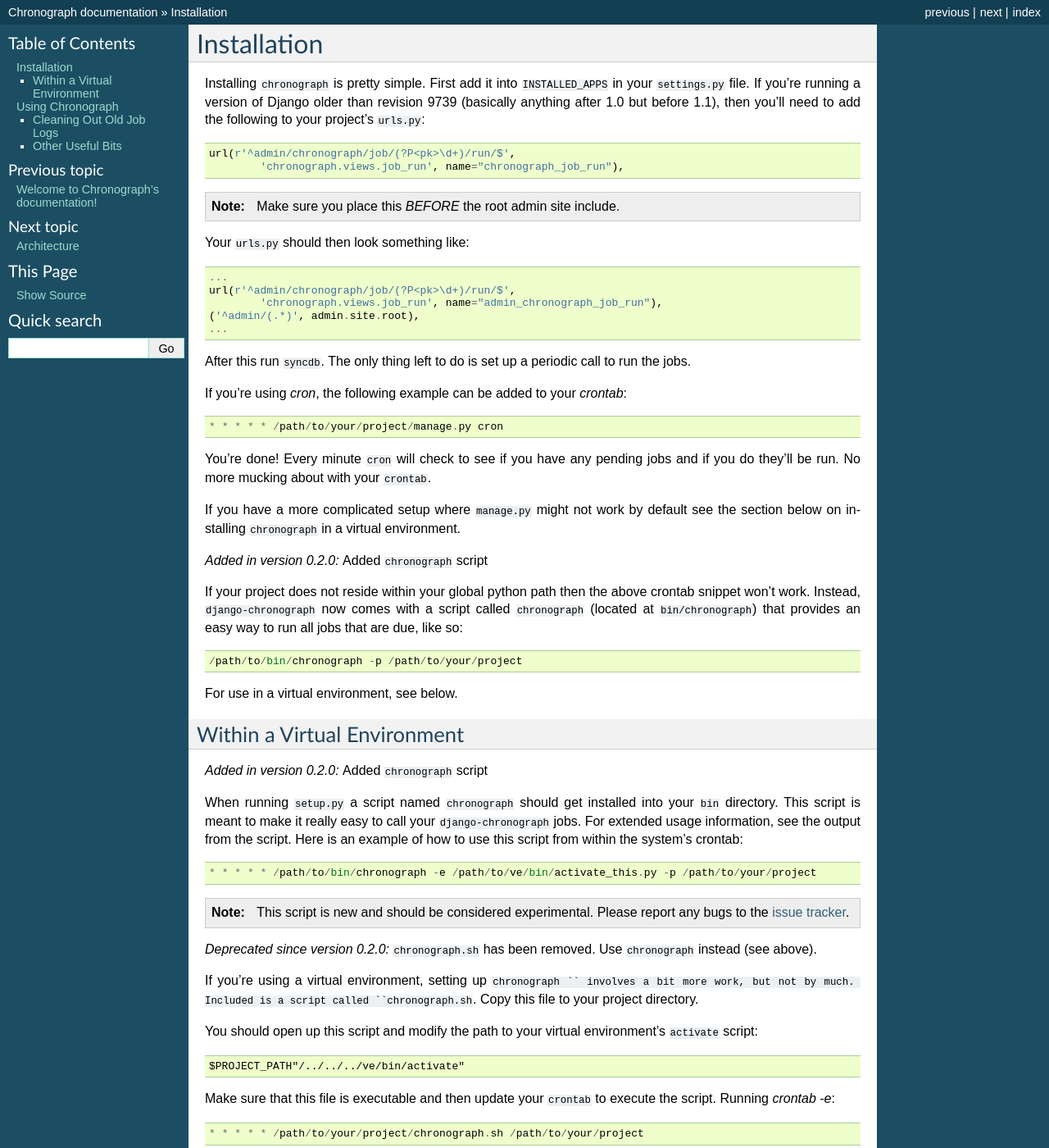
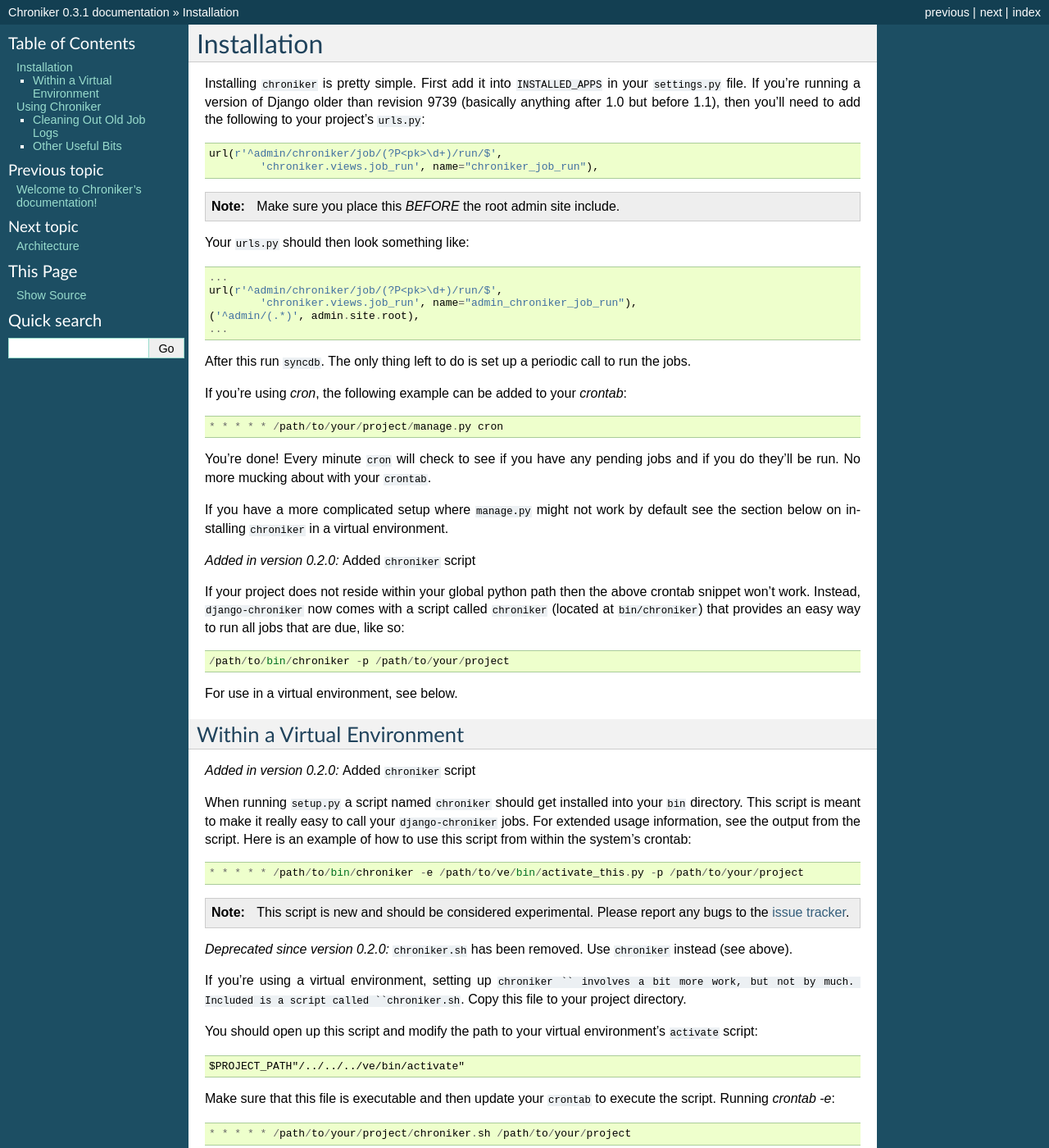
Before and after one commit to chrisspen/django-chroniker, a Sphinx documentation site: the page built from docs/overview.txt, in a window 1280 px wide and 1400 px high. Shown: the whole window at 82% size. Built offline with Sphinx 7.4.7, drawn with Linux system fonts in a browser that asks for light colours; the version number could not be read and is left out; some of the changed text lies outside the part shown.

```diff
--- a/chroniker/__init__.py
+++ b/chroniker/__init__.py
@@ -1,2 +1,2 @@
-VERSION = (0, 3, 0)
+VERSION = (0, 3, 1)
 __version__ = '.'.join(map(str, VERSION))
--- a/docs/architecture.txt
+++ b/docs/architecture.txt
@@ -3,17 +3,17 @@
 Architecture
 ============
 
-The trickiest thing to get right in ``Chronograph`` is the ability to properly
+The trickiest thing to get right in ``Chroniker`` is the ability to properly
 manage the state of a ``Job``, i.e. reliably determining whether or not a
 job is or isn't running, if it has been killed or terminated prematurely.  In
-the first version of ``Chronograph`` this issue was "solved" by keeping track
+the first version of ``Chroniker`` this issue was "solved" by keeping track
 of the PID of each running job and using the ``ps`` command to have the
 operating system tell us if the job was still running.  However, this route was
 less than ideal, for a few reasons, but most importantly because isn't wasn't
 cross-platform.  Additionally, using a series of ``subprocess.Popen`` calls was
 leading to path-related issues for some users, even on "supported" platforms.
 
-Newer version of ``Chronograph`` have attempted to solve this problem in the
+Newer version of ``Chroniker`` have attempted to solve this problem in the
 following way:
 
 	1.	Get a list of ``Job``\s that are "due"
--- a/docs/conf.py
+++ b/docs/conf.py
@@ -1,6 +1,6 @@
 # -*- coding: utf-8 -*-
 #
-# Chronograph documentation build configuration file, created by
+# Chroniker documentation build configuration file, created by
 # sphinx-quickstart on Tue Mar 23 13:09:42 2010.
 #
 # This file is execfile()d with the current directory set to its containing dir.
@@ -18,7 +18,7 @@ import sys, os
 # documentation root, use os.path.abspath to make it absolute, like shown here.
 #sys.path.append(os.path.abspath('.'))
 sys.path.append(os.path.abspath('..'))
-chronograph = __import__('chronograph')
+chroniker = __import__('chroniker')
 
 
 # -- General configuration -----------------------------------------------------
@@ -40,7 +40,7 @@ source_suffix = '.txt'
 master_doc = 'index'
 
 # General information about the project.
-project = u'Chronograph'
+project = u'Chroniker'
 copyright = u'2011, Weston Nielson'
 
 # The version info for the project you're documenting, acts as replacement for
@@ -48,10 +48,10 @@ copyright = u'2011, Weston Nielson'
 # built documents.
 #
 # The short X.Y version.
-version = '.'.join((str(each) for each in chronograph.VERSION[:3]))
+version = '.'.join((str(each) for each in chroniker.VERSION[:3]))
 
 # The full version, including alpha/beta/rc tags.
-release = chronograph.__version__
+release = chroniker.__version__
 
 # The language for content autogenerated by Sphinx. Refer to documentation
 # for a list of supported languages.
@@ -162,7 +162,7 @@ html_static_path = ['_static']
 #html_file_suffix = ''
 
 # Output file base name for HTML help builder.
-htmlhelp_basename = 'Chronographdoc'
+htmlhelp_basename = 'Chronikerdoc'
 
 
 # -- Options for LaTeX output --------------------------------------------------
@@ -176,7 +176,7 @@ htmlhelp_basename = 'Chronographdoc'
 # Grouping the document tree into LaTeX files. List of tuples
 # (source start file, target name, title, author, documentclass [howto/manual]).
 latex_documents = [
-  ('index', 'Chronograph.tex', u'Chronograph Documentation',
+  ('index', 'Chroniker.tex', u'Chroniker Documentation',
    u'Weston Nielson', 'manual'),
 ]
 
--- a/docs/index.txt
+++ b/docs/index.txt
@@ -1,9 +1,9 @@
-.. Chronograph documentation master file, created by
+.. Chroniker documentation master file, created by
    sphinx-quickstart on Tue Mar 23 13:09:42 2010.
    You can adapt this file completely to your liking, but it should at least
    contain the root `toctree` directive.
 
-Welcome to Chronograph's documentation!
+Welcome to Chroniker's documentation!
 =======================================
 
 Contents:
--- a/docs/overview.txt
+++ b/docs/overview.txt
@@ -3,13 +3,13 @@
 Installation
 ============
 
-Installing ``chronograph`` is pretty simple.  First add it into
+Installing ``chroniker`` is pretty simple.  First add it into
 ``INSTALLED_APPS`` in your ``settings.py`` file.  If you're running a version
 of Django older than revision 9739 (basically anything after 1.0 but before
 1.1), then you'll need to add the following to your project's ``urls.py``::
 
-	url(r'^admin/chronograph/job/(?P<pk>\d+)/run/$',
-		'chronograph.views.job_run', name="chronograph_job_run"),
+	url(r'^admin/chroniker/job/(?P<pk>\d+)/run/$',
+		'chroniker.views.job_run', name="chroniker_job_run"),
 
 .. note::
 
@@ -18,8 +18,8 @@ of Django older than revision 9739 (basically anything after 1.0 but before
 Your ``urls.py`` should then look something like::
 
   ...
-  url(r'^admin/chronograph/job/(?P<pk>\d+)/run/$',
-	  'chronograph.views.job_run', name="admin_chronograph_job_run"),
+  url(r'^admin/chroniker/job/(?P<pk>\d+)/run/$',
+	  'chroniker.views.job_run', name="admin_chroniker_job_run"),
   ('^admin/(.*)', admin.site.root),
   ...
 
@@ -35,18 +35,18 @@ jobs and if you do they'll be run.  No more mucking about with your
 ``crontab``.
 
 If you have a more complicated setup where ``manage.py`` might not work by
-default see the section below on installing ``chronograph`` in a virtual
+default see the section below on installing ``chroniker`` in a virtual
 environment.
 
 .. versionadded:: 0.2.0
-	Added ``chronograph`` script
+	Added ``chroniker`` script
 
 If your project does not reside within your global python path then the above
-crontab snippet won't work.  Instead, ``django-chronograph`` now comes with a
-script called ``chronograph`` (located at :file:`bin/chronograph`) that
+crontab snippet won't work.  Instead, ``django-chroniker`` now comes with a
+script called ``chroniker`` (located at :file:`bin/chroniker`) that
 provides an easy way to run all jobs that are due, like so::
 
-	/path/to/bin/chronograph -p /path/to/your/project
+	/path/to/bin/chroniker -p /path/to/your/project
 
 For use in a virtual environment, see below.
 
@@ -55,29 +55,29 @@ Within a Virtual Environment
 ----------------------------
 
 .. versionadded:: 0.2.0
-	Added ``chronograph`` script
+	Added ``chroniker`` script
 
-When running ``setup.py`` a script named ``chronograph`` should get installed
+When running ``setup.py`` a script named ``chroniker`` should get installed
 into your ``bin`` directory.  This script is meant to make it really easy to
-call your ``django-chronograph`` jobs.  For extended usage information, see
+call your ``django-chroniker`` jobs.  For extended usage information, see
 the output from the script.  Here is an example of how to use this script from
 within the system's crontab::
 
-	* * * * * /path/to/bin/chronograph -e /path/to/ve/bin/activate_this.py -p /path/to/your/project
+	* * * * * /path/to/bin/chroniker -e /path/to/ve/bin/activate_this.py -p /path/to/your/project
 
 .. note::
 	This script is new and should be considered experimental.  Please report
 	any bugs to the `issue tracker`_.
 
-	.. _issue tracker: http://bitbucket.org/wnielson/django-chronograph/issues
+	.. _issue tracker: http://bitbucket.org/wnielson/django-chroniker/issues
 
 .. deprecated:: 0.2.0
-	``chronograph.sh`` has been removed.  Use ``chronograph`` instead (see
+	``chroniker.sh`` has been removed.  Use ``chroniker`` instead (see
 	above).
 
-If you're using a virtual environment, setting up ``chronograph `` involves a
+If you're using a virtual environment, setting up ``chroniker `` involves a
 bit more work, but not by much.  Included is a script called
-``chronograph.sh``.  Copy this file to your project directory.
+``chroniker.sh``.  Copy this file to your project directory.
 
 You should open up this script and modify the path to your virtual
 environment's ``activate`` script::
@@ -87,17 +87,17 @@ environment's ``activate`` script::
 Make sure that this file is executable and then update your ``crontab`` to
 execute the script.  Running `crontab -e`::
 
-    * * * * * /path/to/your/project/chronograph.sh /path/to/your/project
+    * * * * * /path/to/your/project/chroniker.sh /path/to/your/project
 
 Make sure that you pass ``/path/to/your/project`` to the script as the first
 argument.  This will ensure that ``cron`` will not have any problems finding
 your project directory.
 
-Using Chronograph
+Using Chroniker
 =================
 
 If you've completed the above steps, you're all done.  Now you can add some
-jobs to the system.  Remember, ``chronograph`` is designed to run any installed
+jobs to the system.  Remember, ``chroniker`` is designed to run any installed
 ``django-admin`` management command and it accommodates command-line arguments
 as well.
 
@@ -115,7 +115,7 @@ following::
   python manage.py cron_clean weeks 1
 
 Since this is just a simple management command, you can also easily add it to
-``chronograph``, via the admin, so that it will clear out old logs
+``chroniker``, via the admin, so that it will clear out old logs
 automatically.
 
 Other Useful Bits
```
Also changed, not shown: setup.py (+31 -6 lines), 11 other files.
